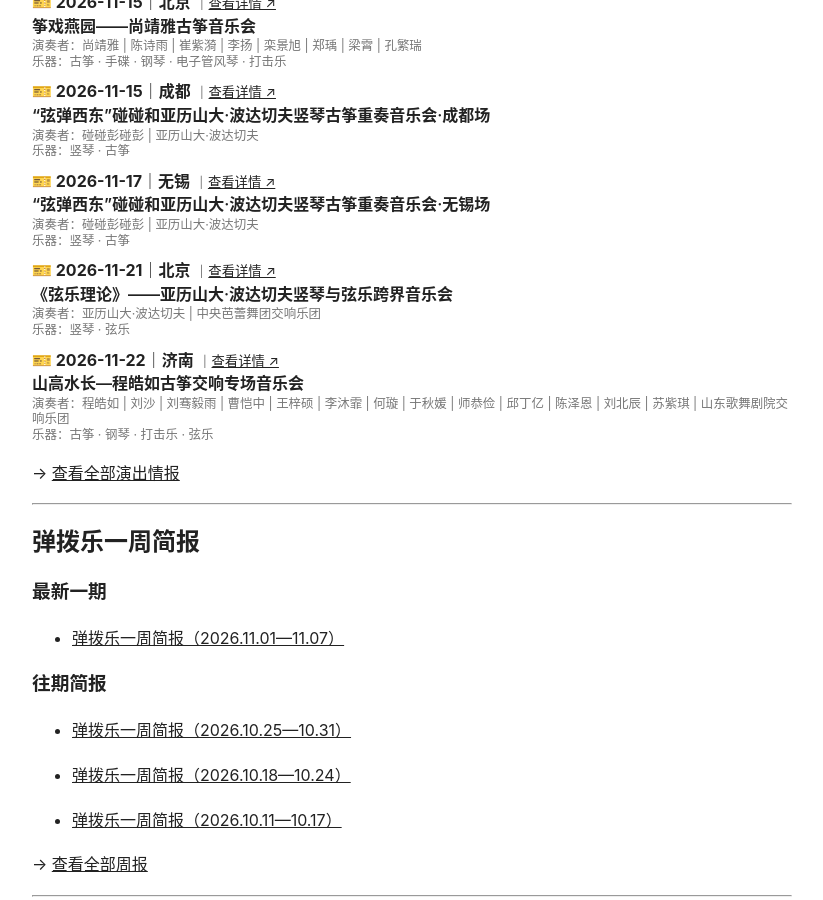
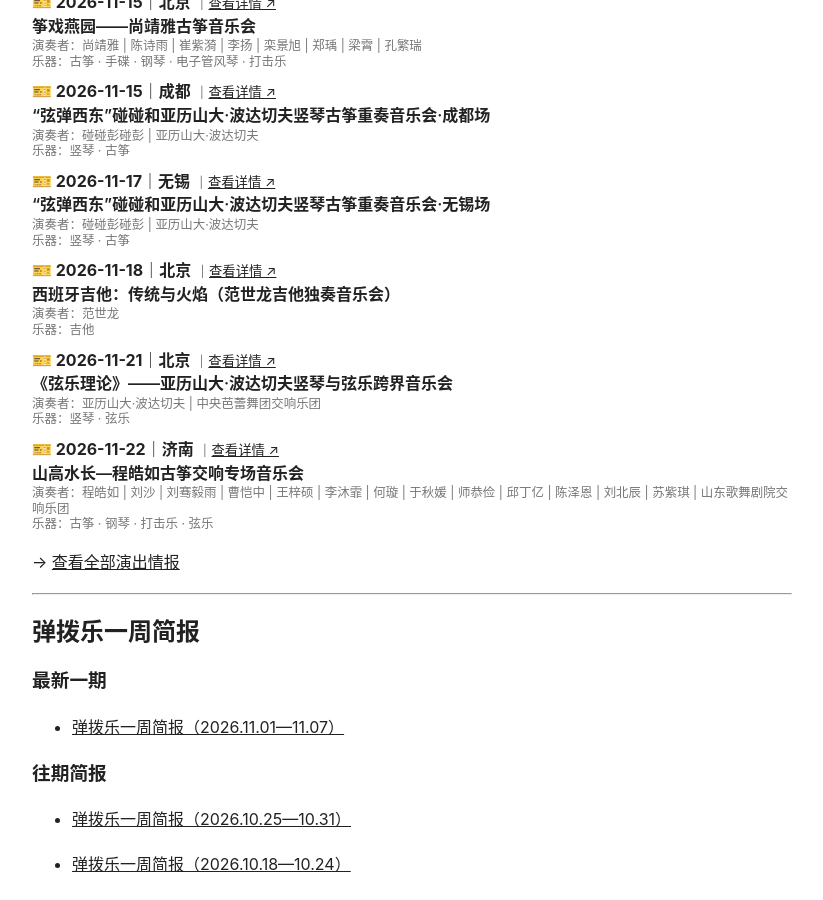
Before and after one commit to KeenKwok/boxianji, a Jekyll site: the page built from index.md, in a window 1280 px wide and 900 px high, scrolled down 1023 px. Shown: the whole window, without its empty margins (228-1051 px from the left). Built offline with Jekyll 4.4.1, drawn with Linux system fonts in a browser that asks for light colours.

Commit message:
更新 attention.yml

```diff
--- a/_data/attention.yml
+++ b/_data/attention.yml
@@ -1,3 +1,13 @@
+- id: "20261118-beijing-xibanyagita-fanshilong-guitar-solo"
+  date: "2026-11-18"
+  city: "北京"
+  title: "西班牙吉他：传统与火焰（范世龙吉他独奏音乐会）"
+  performers:
+    - "范世龙"
+  instruments:
+    - "吉他"
+  link: "https://mp.weixin.qq.com/s/YmQO0MYgR1i-RDHlmmigfw"
+
 - id: "20261122-jinan-shangaoshuilang-chenghaoru-guzheng-symphony"
   date: "2026-11-22"
   city: "济南"
```
